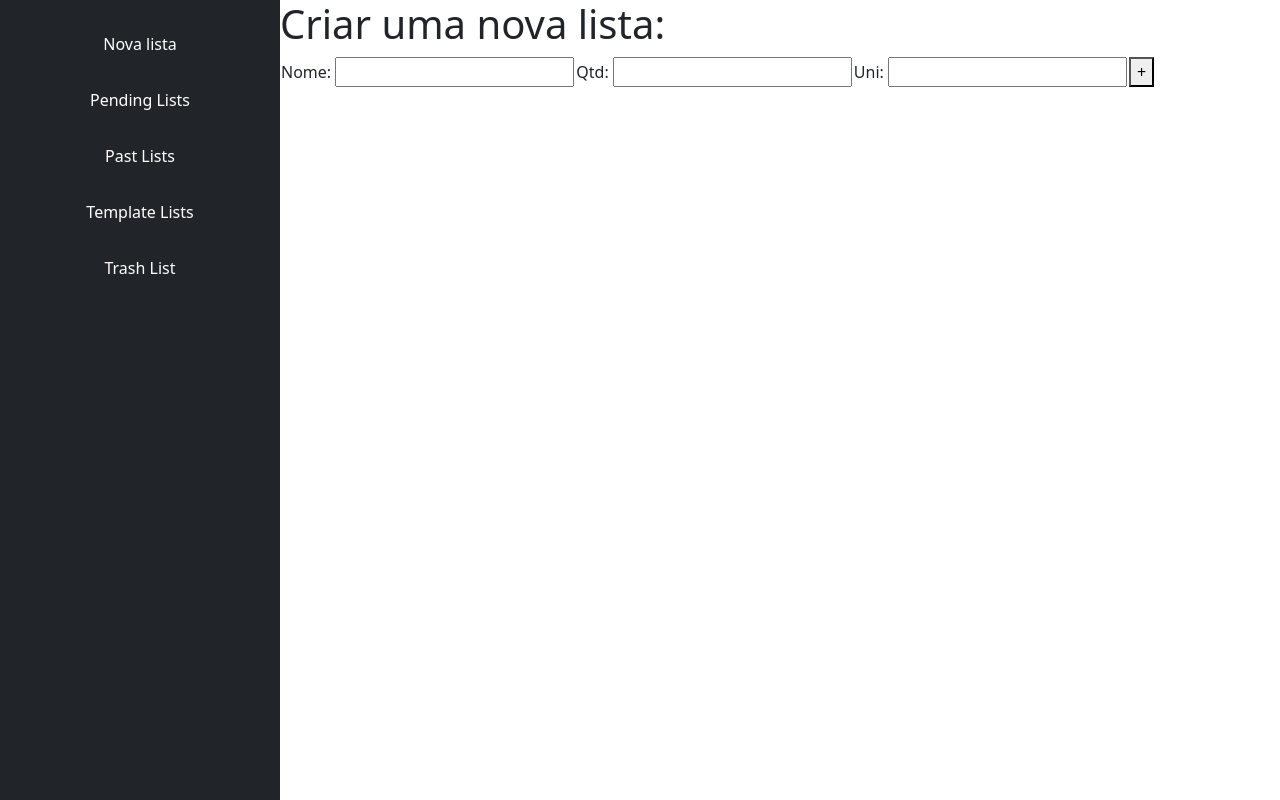
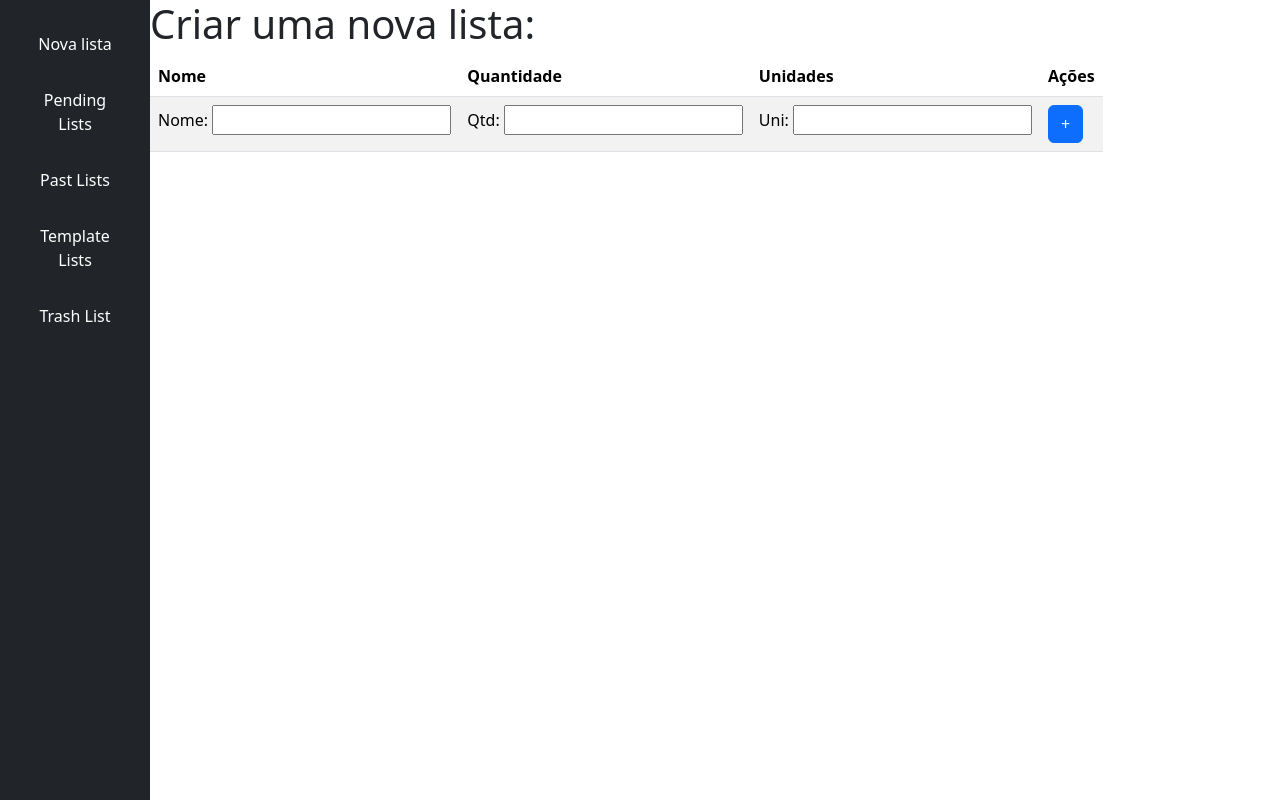
Before and after one commit to oPatrickVico/ControleDeMercado, a React (Vite) app: page /newList in a window 1280 px wide. Built offline with nearby package versions, Linux system fonts and the light colour scheme.

Commit message:
style: Play around with bootstrap

```diff
--- a/src/Dashboard.tsx
+++ b/src/Dashboard.tsx
@@ -7,7 +7,7 @@ export function Dashboard() {
     <div id="App" className="h-100 d-flex flex-nowrap">
       <header
         className="d-flex flex-column flex-shrink-0 p-3 text-bg-dark"
-        style={{ width: 280 }}
+        style={{ width: 150 }}
       >
         <ul className="nav nav-pills nav-flush flex-column mb-auto text-center">
           <li>
--- a/src/ListCreator/ListCreator.tsx
+++ b/src/ListCreator/ListCreator.tsx
@@ -27,8 +27,16 @@ export default function ListCreator() {
     <main>
       <h1>Criar uma nova lista:</h1>
       <form onSubmit={updateEntries}>
-        <table>
-          <tbody>
+        <table className="table table-striped table-hover">
+          <thead>
+            <tr>
+              <th>Nome</th>
+              <th>Quantidade</th>
+              <th>Unidades</th>
+              <th>Ações</th>
+            </tr>
+          </thead>
+          <tbody className="table-hover">
             <EntriesBuilder entries={entries} />
             <tr>
               <td>
@@ -50,7 +58,9 @@ export default function ListCreator() {
                 </label>
               </td>
               <td>
-                <button aria-label="submit">+</button>
+                <button className="btn btn-primary" aria-label="submit">
+                  +
+                </button>
               </td>
             </tr>
           </tbody>
@@ -66,6 +76,7 @@ const EntryDisplay: React.FC<ListEntry> = ({ entryName, quantity, units }) => {
       <td>{entryName}</td>
       <td>{quantity}</td>
       <td>{units}</td>
+      <td></td>
     </tr>
   );
 };
```
